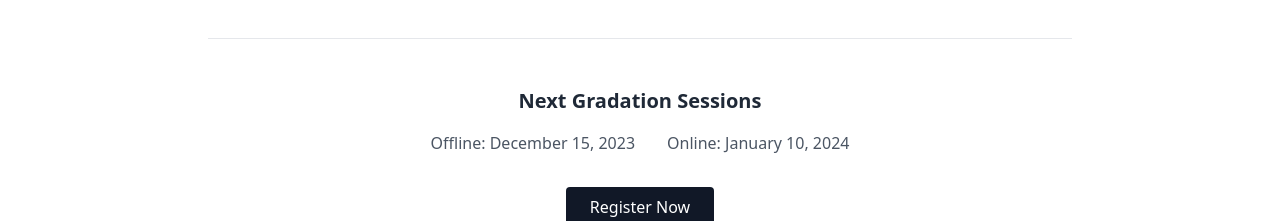
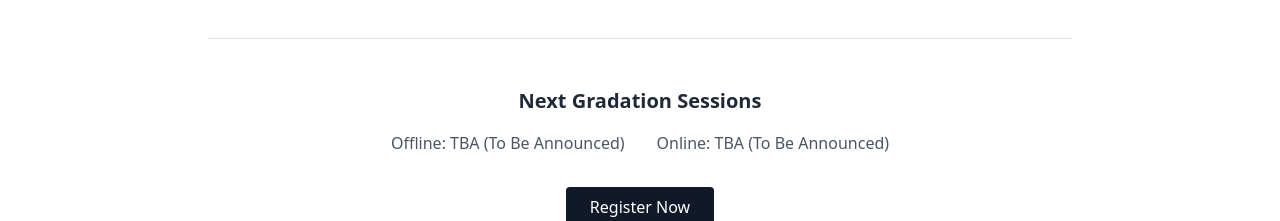
Before and after one commit to tushgaurav/HanWong-site, a Next.js app: page / in a window 1280 px wide. Shown: the part 6960-7181 px from the top of the page. Built offline with nearby package versions, Linux system fonts and the light colour scheme.

Commit message:
TBA (To Be Announced)

```diff
--- a/components/ui/GradationEvents/index.jsx
+++ b/components/ui/GradationEvents/index.jsx
@@ -33,8 +33,8 @@ const GradationEvents = () => (
             Next Gradation Sessions
           </h3>
           <div className="flex justify-center gap-8 mb-8 text-gray-600">
-            <p>Offline: December 15, 2023</p>
-            <p>Online: January 10, 2024</p>
+            <p>Offline: TBA (To Be Announced)</p>
+            <p>Online: TBA (To Be Announced)</p>
           </div>
           <div className="text-center">
             <a
```
